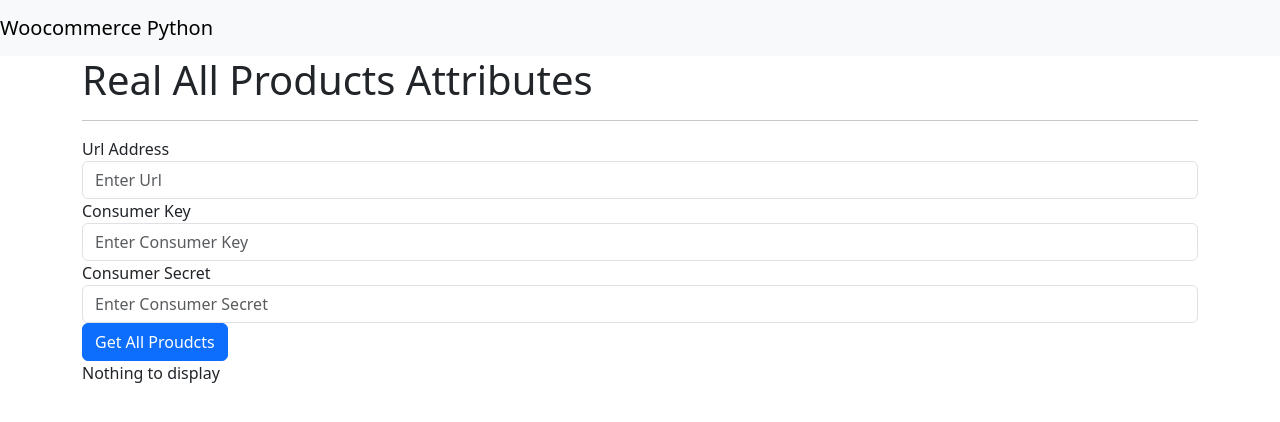
After one commit to AIAML/DjangoWoocommerce, a Django app: page /ReadAllProductsAttributes/ in a window 1280 px wide. The commit adds this page. Shown: the top 422 px of the page. Run offline with Django 3.2, Linux system fonts and the light colour scheme; some libraries are stand-ins or nearby versions.

Commit message:
Django Woocommerce

```diff
--- a/DjangoWoocommerce/urls.py
+++ b/DjangoWoocommerce/urls.py
@@ -15,14 +15,18 @@ Including another URLconf
 """
 from django.contrib import admin
 from django.urls import path
-from main.views import LinkActionView,ReadAllProductsView
+from main.views import LinkActionView,ReadAllProductsView,ReadAllProductsAttributesView
 from django.conf.urls import url
 
 urlpatterns = [
     path('admin/', admin.site.urls),
     path('', LinkActionView.as_view(),name='home'),
     path('ReadAllProducts/', ReadAllProductsView.as_view(),name='ReadAllProducts'),
+    path('ReadAllProductsAttributes/', ReadAllProductsAttributesView.as_view(),name='ReadAllProductsAttributes'),
+
     url(r'^Home/$', LinkActionView.as_view(), name='home'),
     url(r'^ReadAllProducts/$', ReadAllProductsView.as_view(), name='ReadAllProducts'),
+    url(r'^ReadAllProductsAttributes/$', ReadAllProductsAttributesView.as_view(), name='ReadAllProductsAttributes'),
+
 
 ]
--- a/main/templates/LinkActions_page.html
+++ b/main/templates/LinkActions_page.html
@@ -7,6 +7,9 @@
           <div class="form-group">
               <a href="/ReadAllProducts/" type="submit" class="btn btn-primary" > Read All products </a>
           </div>
+          <div class="form-group">
+              <a href="/ReadAllProductsAttributes/" type="submit" class="btn btn-primary" > Read All Products Attributes </a>
+          </div>
         </form>
         <div class="row">
             <p>
--- /dev/null
+++ b/main/templates/ReadAllProductsAttributes_page.html
@@ -0,0 +1,31 @@
+{% extends 'base.html' %}
+{% load static %}
+{% block content %}
+    <div class="container">
+        <form method="post"> {% csrf_token %}
+            <div class="form-group">
+            <H1>Real All Products Attributes</H1>
+            <hr/>
+          </div>
+          <div class="form-group">
+            <label>Url Address</label>
+            <input type="url" class="form-control" id="urltext" name="urltext" aria-describedby="eurltextHelp" placeholder="Enter Url">
+          </div>
+          <div class="form-group">
+            <label>Consumer Key</label>
+            <input type="text" class="form-control" id="Consumer_Key" name="Consumer_Key" aria-describedby="urltagHelp" placeholder="Enter Consumer Key">
+          </div>
+          <div class="form-group">
+            <label>Consumer Secret</label>
+            <input type="text" class="form-control" id="Consumer_Secret" name="Consumer_Secret" aria-describedby="urltagHelp" placeholder="Enter Consumer Secret">
+          </div>
+          <input type="submit" class="btn btn-primary" value="Get All Proudcts" >
+        </form>
+        <div class="row">
+            <p>
+                {{ urltag }}
+            </p>
+        </div>
+    </div>
+
+{% endblock %}
--- a/main/views.py
+++ b/main/views.py
@@ -35,3 +35,29 @@ class ReadAllProductsView(View):
         )
         context['urltag'] = wcapi.get("products").json()
         return render(request, self.template_name, context)
+
+class ReadAllProductsAttributesView(View):
+        template_name = "ReadAllProductsAttributes_page.html"
+
+        def get(self, request, *args, **kwargs):
+            context = {}
+            context['urltag'] = 'Nothing to display'
+            return render(request, self.template_name, context)
+
+        def post(self, request, *args, **kwargs):
+            context = {}
+            if request.method == 'POST':
+                passed_data = request.POST
+                urltext = request.POST.get('urltext')
+                Consumer_Key = request.POST['Consumer_Key']
+                Consumer_Secret = request.POST['Consumer_Secret']
+            url = urltext
+
+            wcapi = API(
+                url=urltext,
+                consumer_key=Consumer_Key,
+                consumer_secret=Consumer_Secret,
+                timeout=50
+            )
+            context['urltag'] = wcapi.get("products/attributes").json()
+            return render(request, self.template_name, context)
```
